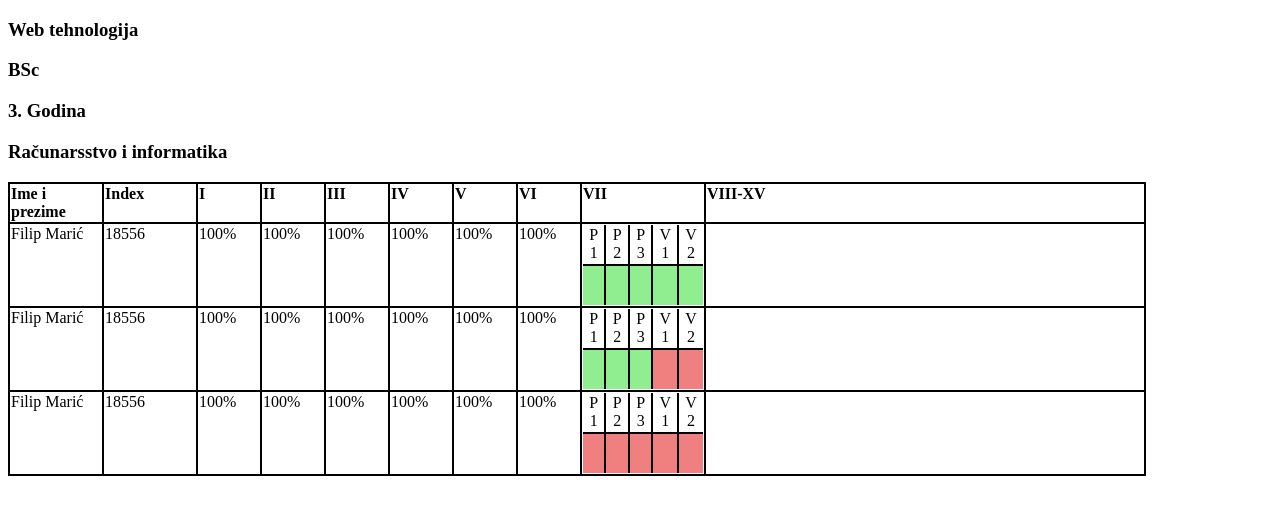
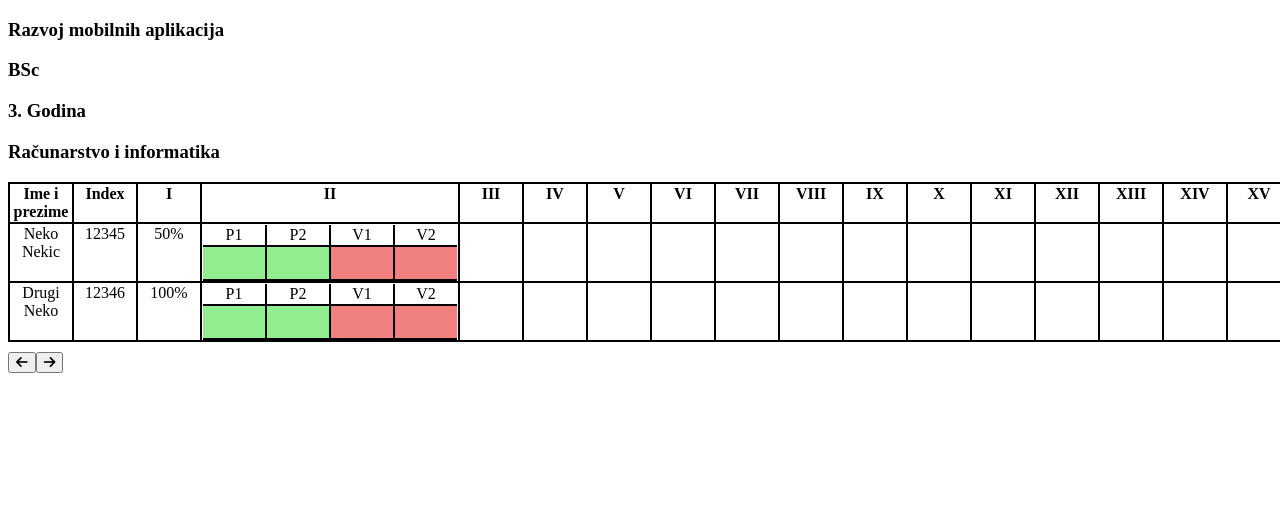
Before and after one commit to fmaric1/StudentAttendanceApp, a plain HTML site: page html/prisustvo.html in a window 1280 px wide. Drawn offline with Linux system fonts and the light colour scheme.

Commit message:
S2 - uradena oba zadatka

```diff
--- a/css/predmeti.css
+++ b/css/predmeti.css
@@ -84,7 +84,7 @@ header{
     vertical-align:text-bottom;
     border: 1px solid black;
     width: 200px;
-    height: 80px;
+    height: 100px;
     padding-top: 5px;
     padding-bottom: 5px;
     background-color: white;
@@ -95,7 +95,7 @@ header{
     vertical-align: text-bottom;
     border: 1px solid black;
     width: 200px;
-    height: 80px;
+    height: 100px;
     padding-top: 5px;
     padding-bottom: 5px;
     background-color: powderblue;
--- a/css/prisustvo.css
+++ b/css/prisustvo.css
@@ -1,20 +1,19 @@
-#tabela {
+.tabela1{
     width: 90%;
     border-collapse: collapse;
-    text-align: left;
+    text-align: center;
 }
 
 
 
-tr {
-    height: 40px;
-}
+
 
 th, td {
-    width: 60px;
+    min-width: 60px;
+    width: fit-content;
     border: 2px solid black;
     vertical-align: top;
-
+    height: fit-content;
 }
 th:first-child {
     width: 90px;
@@ -27,13 +26,22 @@ th:nth-child(2){
 }
 
 
-.tabela2 {
-    width: 120px;
+.buttons{
+    display: inline-block;
+    padding-top: 10px;
+}
+
+.table2 {
+    width: 100px;
     border-collapse: collapse;
     border-style: hidden;
     text-align: center;
+    padding: 0px;
 }
 
+.boje{
+    min-height: 30px;
+}
 
 
 .zelena {
@@ -44,4 +52,11 @@ th:nth-child(2){
 
 .crvena {
     background-color: lightcoral;
+    height: 30px;
+    width: 10px;
 }
+.bijela {
+    background-color: white;
+    height: 30px;
+    width: 10px;
+}
--- a/html/prisustvo.html
+++ b/html/prisustvo.html
@@ -4,118 +4,24 @@
 <head>
     <meta charset="utf-8" />
     <title>Prisustvo</title>
+    <script src="https://kit.fontawesome.com/8910f1bca8.js" crossorigin="anonymous"></script>
     <link rel="stylesheet" href="../css/prisustvo.css">
+
 </head>
 <body>
     <h3 id="naziv_predmeta">Web tehnologija</h3>
     <h3 id="ciklus">BSc</h3>
     <h3 id="godina">3. Godina</h3>
-    <h3 id="odsjek">Računarsstvo i informatika</h3>
-    <table id="tabela">
-        <tr id="header">
-            <th>Ime i prezime</th>
-            <th>Index</th>
-            <th>I</th>
-            <th>II</th>
-            <th>III</th>
-            <th>IV</th>
-            <th>V</th>
-            <th>VI</th>
-            <th>VII</th>
-            <th colspan="8">VIII-XV</th>
+    <h3 id="odsjek">Računarstvo i informatika</h3>
+    <div id="divSadrzaj">
 
-        </tr>
-        <tr>
-            <td>Filip Marić</td>
-            <td>18556</td>
-            <td>100%</td>
-            <td>100%</td>
-            <td>100%</td>
-            <td>100%</td>
-            <td>100%</td>
-            <td>100%</td>
-            <td>
-                <table class="tabela2">
-                    <tr>
-                        <td>P 1</td>
-                        <td>P 2</td>
-                        <td>P 3</td>
-                        <td>V 1</td>
-                        <td>V 2</td>
-                    </tr>
-                    <tr>
-                        <td class="zelena"></td>
-                        <td class="zelena"></td>
-                        <td class="zelena"></td>
-                        <td class="zelena"></td>
-                        <td class="zelena"></td>
-                    </tr>
-                </table>
-            </td>
-            <td colspan="8"></td>
+    </div>
+    <script src="../scripts/TabelaPrisustvo.js"></script>
+    <script src="../scripts/prisustvo.js"></script>
 
-        </tr>
-        <tr>
-            <td>Filip Marić</td>
-            <td>18556</td>
-            <td>100%</td>
-            <td>100%</td>
-            <td>100%</td>
-            <td>100%</td>
-            <td>100%</td>
-            <td>100%</td>
-            <td>
-                <table class="tabela2">
-                    <tr>
-                        <td>P 1</td>
-                        <td>P 2</td>
-                        <td>P 3</td>
-                        <td>V 1</td>
-                        <td>V 2</td>
-                    </tr>
-                    <tr>
-                        <td class="zelena"></td>
-                        <td class="zelena"></td>
-                        <td class="zelena"></td>
-                        <td class="crvena"></td>
-                        <td class="crvena"></td>
-                    </tr>
-                </table>
-            </td>
-            <td colspan="8"></td>
 
-        </tr>
-        <tr>
-            <td>Filip Marić</td>
-            <td>18556</td>
-            <td>100%</td>
-            <td>100%</td>
-            <td>100%</td>
-            <td>100%</td>
-            <td>100%</td>
-            <td>100%</td>
-            <td>
-                <table class="tabela2">
-                    <tr>
-                        <td>P 1</td>
-                        <td>P 2</td>
-                        <td>P 3</td>
-                        <td>V 1</td>
-                        <td>V 2</td>
-                    </tr>
-                    <tr>
-                        <td class="crvena"></td>
-                        <td class="crvena"></td>
-                        <td class="crvena"></td>
-                        <td class="crvena"></td>
-                        <td class="crvena"></td>
-                    </tr>
-                </table>
-            </td>
-            <td colspan="8"></td>
 
-        </tr>
 
-    </table>
+
 </body>
 </html>
--- /dev/null
+++ b/scripts/TabelaPrisustvo.js
@@ -0,0 +1,222 @@
+let TabelaPrisustvo = function (divRef, data) {
+
+	document.getElementById("naziv_predmeta").innerHTML = data.predmet;
+	divRef.innerHTML = "";
+	var validno = true;
+
+
+
+	var sedmica = ["I", "II", "III", "IV", "V", "VI", "VII", "VIII", "IX", "X", "XI", "XII", "XIII", "XIV", "XV"];
+	var indexi = [];
+	for (let studenti of data.studenti) {
+		indexi.push(studenti.index);
+	}
+
+	var br = indexi.length;
+	var br2 = new Set(indexi).size;
+	if (br != br2) {
+		validno = false;
+    }
+	let trenutnaSedmica = 0;
+
+	for (let studenti of data.prisustva) {
+		if (studenti.sedmica > trenutnaSedmica)
+			trenutnaSedmica = studenti.sedmica;
+		if (studenti.predavanja > data.brojPredavanjaSedmicno || studenti.vjezbe > data.brojVjezbiSedmicno || studenti.predavanja < 0 || studenti.vjezbe < 0)
+			validno = false;
+		if (!indexi.includes(studenti.index))
+			validno = false;
+
+
+	}
+
+	for (let z of indexi) {
+		var niz = [];
+		for (let y of data.prisustva) {
+			if (z == y.index) {
+				if (niz.includes(y.sedmica))
+					validno = false;
+					niz.push(y.sedmica);
+
+            }
+        }
+	}
+
+	let headerData = ["Ime i prezime", "Index"];
+
+	for (let i = 0; i < 15; i++) {
+ 		headerData.push(sedmica[i]);
+	}
+
+	if (!validno) {
+		var upozorenje = document.createElement("p");
+		upozorenje.appendChild(document.createTextNode("Podaci o prisustvu nisu validni!"));
+		divRef.appendChild(upozorenje);
+	}
+	else {
+
+		//pravljenje zaglavlja
+		var tabela1 = document.createElement("table");
+		divRef.appendChild(tabela1);
+		tabela1.className = "tabela1";
+		let row = tabela1.insertRow();
+		row.id = "zaglavlje";
+		for (let key of headerData) {
+			let th = document.createElement("th");
+			let text = document.createTextNode(key);
+			th.appendChild(text);
+			if (headerData.indexOf(key) != 0)
+				th.class = "zag";
+			row.appendChild(th);
+		}
+
+		for (let element of data.studenti) {
+			let row = tabela1.insertRow();
+			for (var key in element) {
+				let cell = row.insertCell();
+				let text = document.createTextNode(element[key]);
+				cell.appendChild(text);
+			}
+			for (let i = 1; i <= 15; i++) {
+				let cell2 = row.insertCell();
+				for (let prisustvo of data.prisustva) {
+
+					if (element.index == prisustvo.index && prisustvo.sedmica == i) {
+						let text2 = document.createTextNode((prisustvo.predavanja + prisustvo.vjezbe) * 100 / (data.brojPredavanjaSedmicno + data.brojVjezbiSedmicno) + "%");
+						cell2.appendChild(text2);
+					}
+				}
+
+				cell2.id = "r" + (data.studenti.indexOf(element) + 1) + "c" + i;
+
+			}
+
+
+
+		}
+		staviTablicu(trenutnaSedmica, data);
+
+		//buttoni
+		let div2 = document.createElement("div");
+		div2.className = "buttons";
+		var span = document.createElement('span');
+		span.innerHTML = '<button onclick="prisustvo.prethodnaSedmica()" ><i class="fa-solid fa-arrow-left"></i></button>';
+		var span2 = document.createElement('span');
+		span2.innerHTML = '<button onclick="prisustvo.sljedecaSedmica()" ><i class="fa-solid fa-arrow-right"></i></button>';
+		div2.appendChild(span);
+		div2.appendChild(span2);
+		divRef.appendChild(div2);
+
+
+	}
+
+	let sljedecaSedmica = function () {
+		if (trenutnaSedmica != 15) {
+			trenutnaSedmica += 1;
+			staviTablicu(trenutnaSedmica, data);
+			staviPostotak(trenutnaSedmica - 1, data);
+		}
+	};
+
+	let prethodnaSedmica = function () {
+		if (trenutnaSedmica != 1) {
+			trenutnaSedmica -= 1;
+			staviTablicu(trenutnaSedmica, data);
+			staviPostotak(trenutnaSedmica + 1, data);
+		}
+
+	};
+
+
+	return {
+		sljedecaSedmica: sljedecaSedmica,
+		prethodnaSedmica: prethodnaSedmica
+	};
+};
+
+function staviPostotak(sedmica, data) {
+	for (let element of data.studenti) {
+		let x = -1;
+		for (let pris of data.prisustva) {
+			if (pris.sedmica == sedmica && element.index == pris.index) {
+				x = pris.predavanja + pris.vjezbe;
+			}
+
+		}
+
+
+		let a = document.getElementById("r" + (data.studenti.indexOf(element) + 1) + "c" + sedmica).parentElement;
+		let newCell = document.createElement("td");
+		let text3 = document.createTextNode("");
+		if (x != -1)
+			text3 = document.createTextNode((x * 100 / (data.brojPredavanjaSedmicno + data.brojVjezbiSedmicno)) + "%");
+		newCell.appendChild(text3);
+		a.parentNode.replaceChild(newCell, a);
+		newCell.id = "r" + (data.studenti.indexOf(element) + 1) + "c" + sedmica;
+
+
+
+	}
+}
+
+function staviTablicu(sedmica, data) {
+	for (let element of data.studenti) {
+		let table2 = document.createElement("table");
+		let row2 = table2.insertRow();
+		for (let i = 0; i < data.brojPredavanjaSedmicno; i++) {
+			let cell2 = row2.insertCell();
+			let text2 = document.createTextNode("P" + (i + 1));
+			cell2.appendChild(text2);
+		}
+		for (let i = 0; i < data.brojVjezbiSedmicno; i++) {
+			let cell2 = row2.insertCell();
+			let text2 = document.createTextNode("V" + (i + 1));
+			cell2.appendChild(text2);
+		}
+		let row3 = table2.insertRow();
+		row3.style.height = "30px";
+		let pp = -1,
+			pv = -1;
+		for (let x of data.prisustva) {
+			if (x.index == element.index && x.sedmica == sedmica) {
+				pp = x.predavanja;
+				pv = x.vjezbe;
+			}
+		}
+
+		for (let i = 0; i < data.brojPredavanjaSedmicno; i++) {
+			let cell3 = row3.insertCell();
+			if (pp == -1) {
+
+				cell3.classname = "bijela";
+
+			} else {
+				if (i < pp)
+					cell3.className = "zelena";
+				else
+					cell3.className = "crvena";
+			}
+		}
+		for (let i = 0; i < data.brojVjezbiSedmicno; i++) {
+			let cell3 = row3.insertCell();
+			if (pv == -1) {
+
+				cell3.classname = "bijela";
+
+			} else {
+				if (i < pv)
+					cell3.className = "zelena";
+				else
+					cell3.className = "crvena";
+			}
+		}
+		let a = document.getElementById("r" + (data.studenti.indexOf(element) + 1) + "c" + sedmica);
+		let newCell = document.createElement("td");
+		row2 = table2.insertRow();
+		newCell.appendChild(table2);
+		a.parentNode.replaceChild(newCell, a);
+		table2.style.height = "fitContent";
+		table2.className = "table2";
+		table2.id = "r" + (data.studenti.indexOf(element) + 1) + "c" + sedmica;
+	}
+}
--- /dev/null
+++ b/scripts/prisustvo.js
@@ -0,0 +1,49 @@
+
+let div = document.getElementById("divSadrzaj");
+let data = {
+	"studenti": [{
+		"ime": "Neko Nekic",
+		"index": 12345
+	},
+	{
+		"ime": "Drugi Neko",
+		"index": 12346
+	}
+
+	],
+	"prisustva": [{
+		"sedmica": 1,
+		"predavanja": 1,
+		"vjezbe": 1,
+		"index": 12345
+	},
+	{
+		"sedmica": 1,
+		"predavanja": 2,
+		"vjezbe": 2,
+		"index": 12346
+	},
+	{
+		"sedmica": 2,
+		"predavanja": 2,
+		"vjezbe": 0,
+		"index": 12345
+	},
+	{
+		"sedmica": 2,
+		"predavanja": 2,
+		"vjezbe": 0,
+		"index": 12346
+	}
+	],
+	"predmet": "Razvoj mobilnih aplikacija",
+	"brojPredavanjaSedmicno": 2,
+	"brojVjezbiSedmicno": 2
+}
+
+//instanciranje
+let prisustvo = TabelaPrisustvo(div,data);
+
+/*pozivanje metoda
+prisustvo.sljedecaSedmica();
+prisustvo.prethodnaSedmica();*/
```
